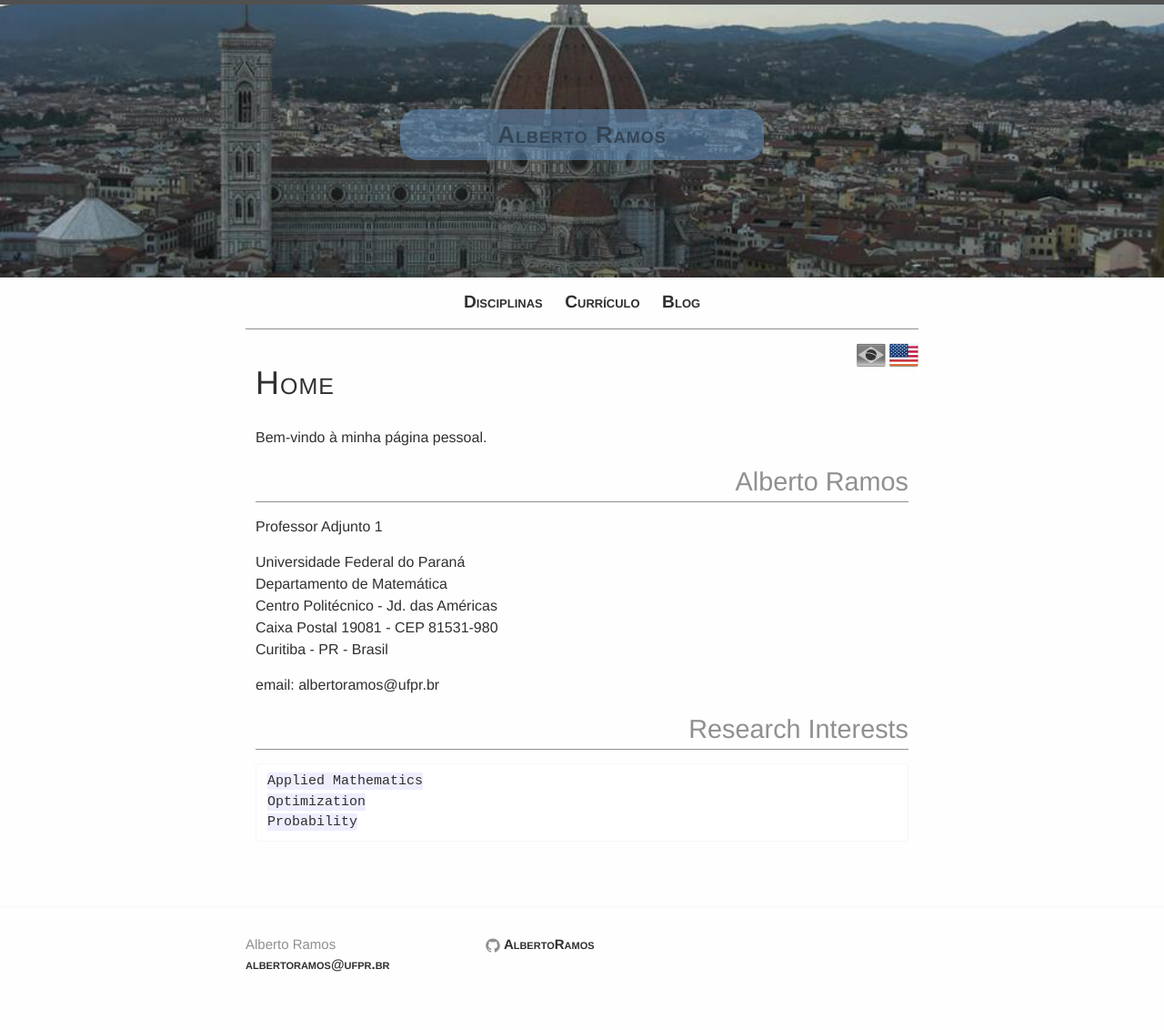
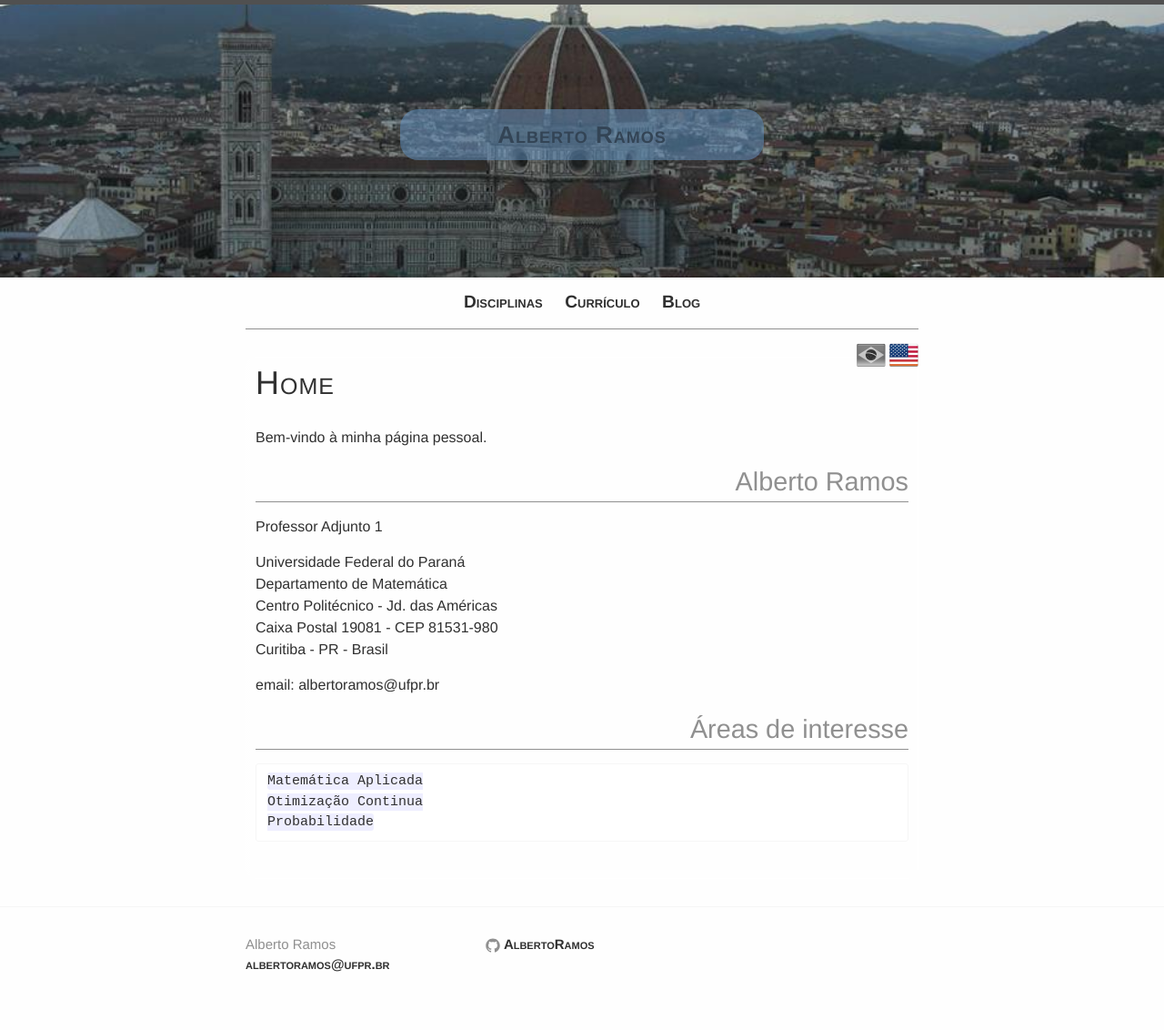
Before and after one commit to abelsiqueira/abelsiqueira.github.io-old, a Jekyll site: the page built from index.br.md, in a window 1280 px wide. Shown: the whole page at 91% size. Built offline with Jekyll 4.4.1, drawn with Linux system fonts in a browser that asks for light colours.

Commit message:
Update index.br.md

```diff
--- a/index.br.md
+++ b/index.br.md
@@ -19,7 +19,7 @@ Curitiba - PR - Brasil
 
 email: albertoramos@ufpr.br
 
-# Research Interests
-    Applied Mathematics
-    Optimization
-    Probability
+# Áreas de interesse
+    Matemática Aplicada
+    Otimização Continua
+    Probabilidade
```
